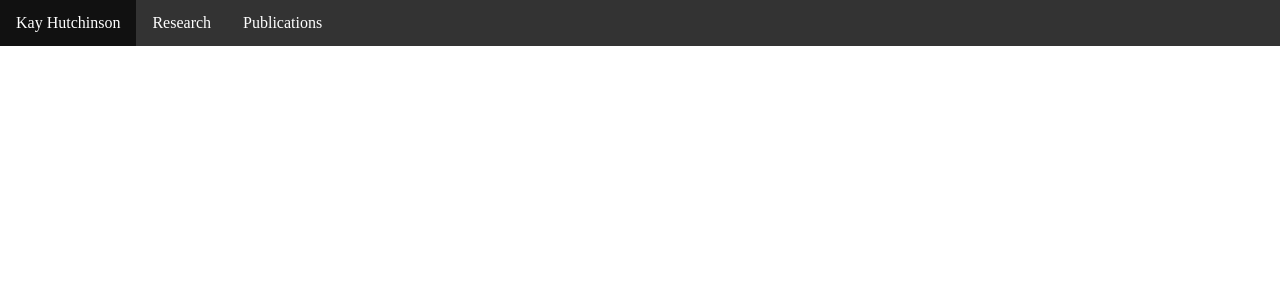
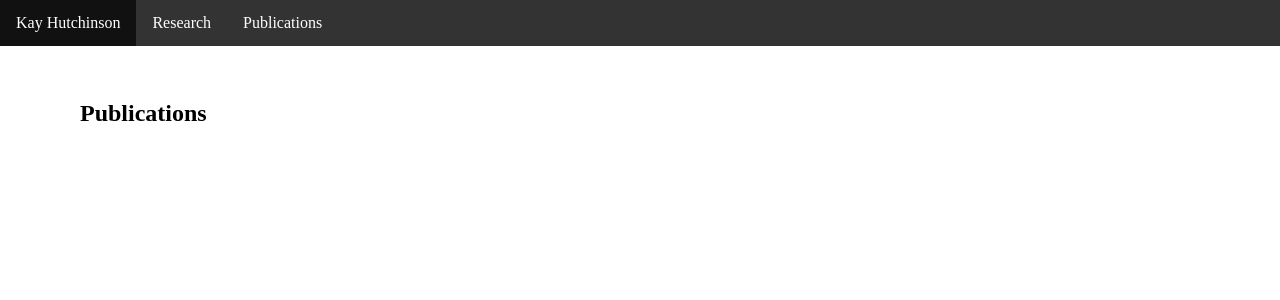
Before and after one commit to kch4fk/kch4fk.github.io, a Jekyll site: the page built from publications/index.html, in a window 1280 px wide. Shown: the top 300 px of the page. Built offline with Jekyll 4.4.1, drawn with Linux system fonts in a browser that asks for light colours.

Commit message:
Update index.html

```diff
--- a/publications/index.html
+++ b/publications/index.html
@@ -3,7 +3,7 @@ layout: default
 title: "Publications"
 ---
 <div class="content">
-	<!--<h2>Publications</h2>-->
+	<h2>Publications</h2>
 	<!--<p>list of publications.</p>-->
 	<!--<p>Text <em>emphasis</em> Text <a href="/about">Read more</a></p>-->
 </div><!-- /.blurb -->
```
